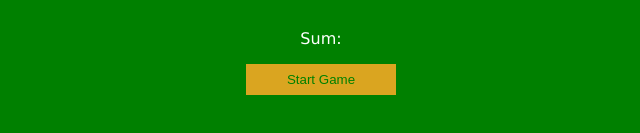
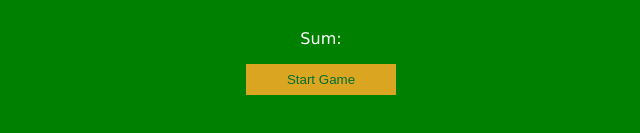
Before and after one commit to eurbasius/blackjack, a plain HTML site: page index.html in a window 1280 px wide. Shown: the part 445-578 px from the top of the page, 319-959 px from the left. Drawn offline with Linux system fonts and the light colour scheme.

Commit message:
changing css value

```diff
--- a/index.css
+++ b/index.css
@@ -27,5 +27,5 @@ button {
     cursor: pointer;
     width: 150px;
     border: none;
-    color: green;
+    color: #016f32;
 }
```
